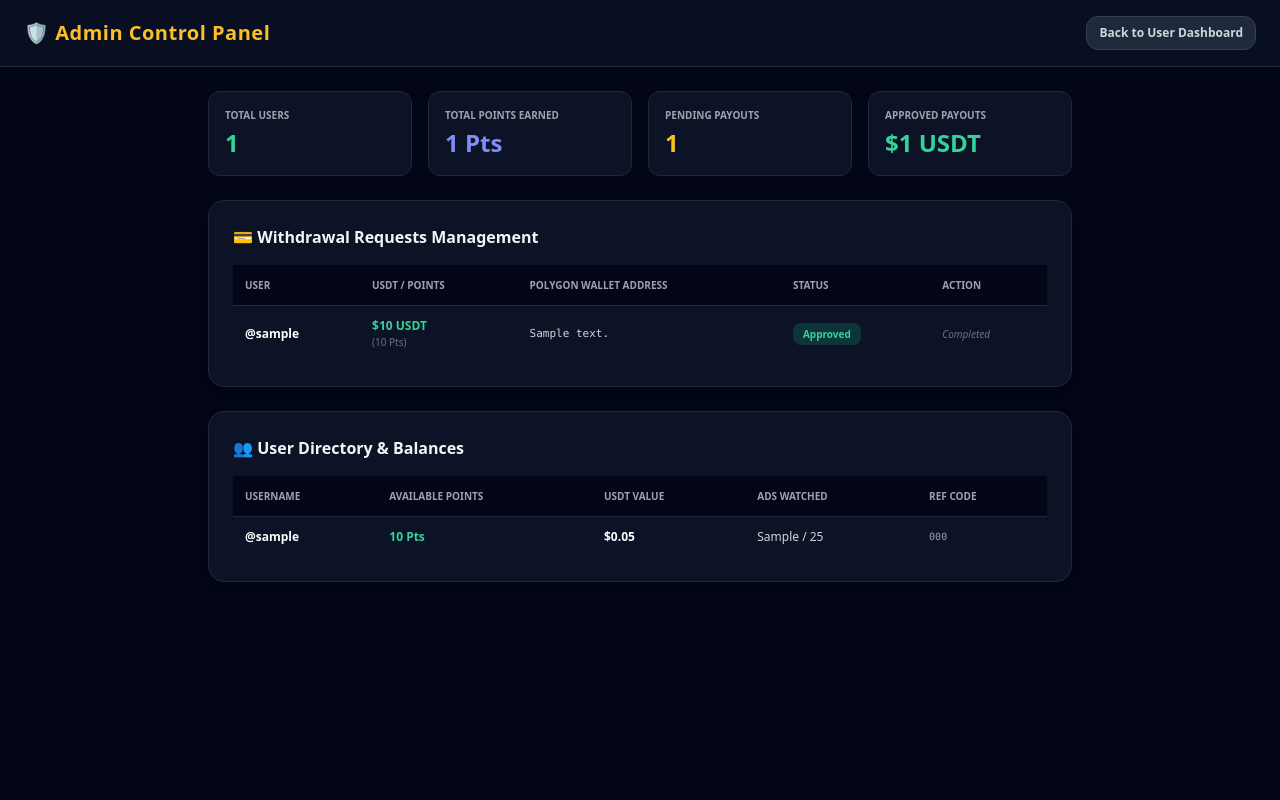
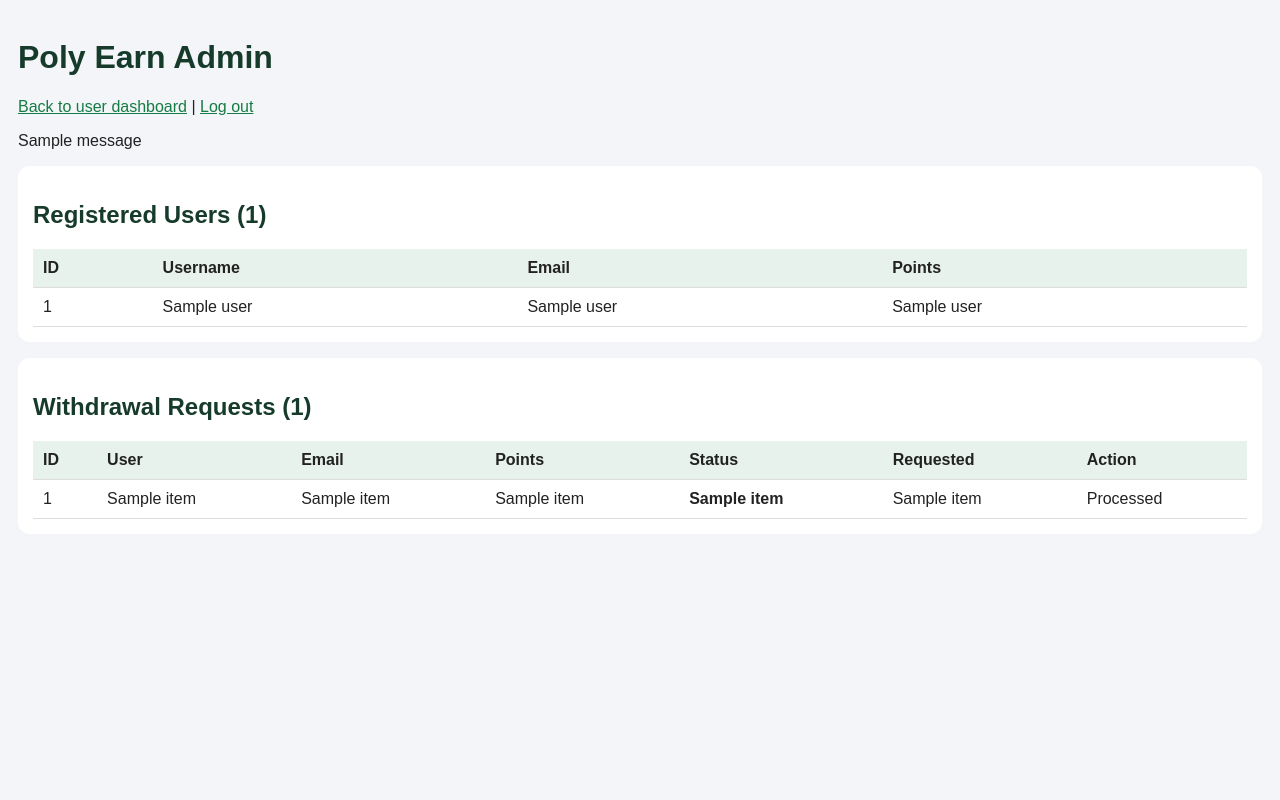
Before and after one commit to wizzidiamondblog-sketch/poly-earn, a Flask app: template templates/admin.html in a window 1280 px wide. Run offline with Flask 3, Linux system fonts and the light colour scheme; the template is opened without the code that fills it: most values are stand-ins (such as "Sample title", 1, 10 or a date in 2020); one stand-in notice (Sample message) is shown; some libraries are stand-ins or nearby versions.

Commit message:
Refactor admin panel layout and styles
Updated the admin panel HTML structure and styles, including the removal of the top navigation and the addition of withdrawal requests management.

```diff
--- a/templates/admin.html
+++ b/templates/admin.html
@@ -1,144 +1,84 @@
+
 <!DOCTYPE html>
 <html lang="en">
 <head>
     <meta charset="UTF-8">
-    <meta name="viewport" content="width=device-width, initial-scale=1.0">
-    <title>Poly Earn - Admin Control Panel</title>
-    <script src="https://cdn.tailwindcss.com"></script>
+    <meta name="viewport" content="width=device-width, initial-scale=1">
+    <title>Poly Earn Admin</title>
+    <style>
+        body { font-family: Arial, sans-serif; margin: 0; padding: 18px; background: #f3f5f8; color: #222; }
+        h1, h2 { color: #173b2b; }
+        .card { background: white; padding: 15px; margin: 16px 0; border-radius: 12px; overflow-x: auto; }
+        table { width: 100%; border-collapse: collapse; min-width: 600px; }
+        th, td { padding: 10px; border-bottom: 1px solid #ddd; text-align: left; }
+        th { background: #e8f2ec; }
+        button { padding: 8px 12px; border: 0; border-radius: 6px; cursor: pointer; margin: 3px; }
+        .approve { background: #167c45; color: white; }
+        .reject { background: #b42318; color: white; }
+        .status { font-weight: bold; }
+        a { color: #167c45; }
+    </style>
 </head>
-<body class="bg-slate-950 text-white min-h-screen font-sans pb-12">
+<body>
+    <h1>Poly Earn Admin</h1>
+    <p><a href="{{ url_for('dashboard') }}">Back to user dashboard</a> |
+       <a href="{{ url_for('logout') }}">Log out</a></p>
 
-    <!-- Top Navigation -->
-    <nav class="flex justify-between items-center px-6 py-4 border-b border-slate-800 bg-slate-900/60 backdrop-blur-md sticky top-0 z-50">
-        <h1 class="text-xl font-extrabold text-amber-400 tracking-wide flex items-center gap-2">
-            🛡️ Admin Control Panel
-        </h1>
-        <a href="/dashboard" class="text-xs bg-slate-800 text-gray-300 hover:bg-slate-700 px-3 py-2 rounded-xl border border-slate-700 font-semibold transition">Back to User Dashboard</a>
-    </nav>
+    {% with messages = get_flashed_messages(with_categories=true) %}
+      {% for category, message in messages %}
+        <p>{{ message }}</p>
+      {% endfor %}
+    {% endwith %}
 
-    <div class="max-w-4xl mx-auto px-4 mt-6 space-y-6">
-
-        <!-- STATS OVERVIEW -->
-        <div class="grid grid-cols-2 md:grid-cols-4 gap-4">
-            <div class="bg-slate-900/80 border border-slate-800 p-4 rounded-xl">
-                <p class="text-[10px] text-gray-400 uppercase font-semibold">Total Users</p>
-                <p class="text-2xl font-black text-emerald-400 mt-1">{{ total_users }}</p>
-            </div>
-            <div class="bg-slate-900/80 border border-slate-800 p-4 rounded-xl">
-                <p class="text-[10px] text-gray-400 uppercase font-semibold">Total Points Earned</p>
-                <p class="text-2xl font-black text-indigo-400 mt-1">{{ total_points_earned }} Pts</p>
-            </div>
-            <div class="bg-slate-900/80 border border-slate-800 p-4 rounded-xl">
-                <p class="text-[10px] text-gray-400 uppercase font-semibold">Pending Payouts</p>
-                <p class="text-2xl font-black text-amber-400 mt-1">{{ pending_payouts_count }}</p>
-            </div>
-            <div class="bg-slate-900/80 border border-slate-800 p-4 rounded-xl">
-                <p class="text-[10px] text-gray-400 uppercase font-semibold">Approved Payouts</p>
-                <p class="text-2xl font-black text-emerald-400 mt-1">${{ total_approved_usdt }} USDT</p>
-            </div>
+    <div class="card">
+        <h2>Registered Users ({{ users|length }})</h2>
+        <table>
+            <tr><th>ID</th><th>Username</th><th>Email</th><th>Points</th></tr>
+            {% for user in users %}
+            <tr>
+                <td>{{ user[0] }}</td>
+                <td>{{ user[1] }}</td>
+                <td>{{ user[2] }}</td>
+                <td>{{ user[3] }}</td>
+            </tr>
+            {% else %}
+            <tr><td colspan="4">No users found.</td></tr>
+            {% endfor %}
+        </table>
     </div>
 
-        <!-- PAYOUT MANAGEMENT TABLE -->
-        <div class="bg-slate-900/80 border border-slate-800 rounded-2xl p-6 shadow-xl space-y-4">
-            <h2 class="text-base font-bold text-gray-100 flex items-center gap-2">
-                💳 Withdrawal Requests Management
-            </h2>
-
-            <div class="overflow-x-auto">
-                <table class="w-full text-left text-xs text-gray-300">
-                    <thead class="bg-slate-950 text-gray-400 uppercase font-bold border-b border-slate-800 text-[10px]">
+    <div class="card">
+        <h2>Withdrawal Requests ({{ withdrawals|length }})</h2>
+        <table>
             <tr>
-                            <th class="p-3">User</th>
-                            <th class="p-3">USDT / Points</th>
-                            <th class="p-3">Polygon Wallet Address</th>
-                            <th class="p-3">Status</th>
-                            <th class="p-3">Action</th>
+                <th>ID</th><th>User</th><th>Email</th><th>Points</th>
+                <th>Status</th><th>Requested</th><th>Action</th>
             </tr>
-                    </thead>
-                    <tbody class="divide-y divide-slate-800/60">
-                        {% for p in payouts %}
-                        <tr class="hover:bg-slate-800/30">
-                            <td class="p-3 font-semibold text-white">@{{ p.username }}</td>
-                            <td class="p-3">
-                                <span class="text-emerald-400 font-bold">${{ p.usdt_amount }} USDT</span>
-                                <span class="text-[10px] text-gray-500 block">({{ p.points_deducted }} Pts)</span>
-                            </td>
-                            <td class="p-3 font-mono text-[11px] text-gray-300 select-all">{{ p.wallet_address }}</td>
-                            <td class="p-3">
-                                <span class="px-2.5 py-1 rounded-lg font-bold text-[10px]
-                                    {% if p.status == 'Approved' %}bg-emerald-500/20 text-emerald-400
-                                    {% elif p.status == 'Declined' %}bg-rose-500/20 text-rose-400
-                                    {% else %}bg-amber-500/20 text-amber-400{% endif %}">
-                                    {{ p.status }}
-                                </span>
-                            </td>
-                            <td class="p-3">
-                                {% if p.status == 'Pending' %}
-                                <div class="flex gap-2">
-                                    <button onclick="updatePayout({{ p.id }}, 'Approved')" class="bg-emerald-500 hover:bg-emerald-400 text-slate-950 font-bold px-2.5 py-1 rounded-lg transition">Approve</button>
-                                    <button onclick="updatePayout({{ p.id }}, 'Declined')" class="bg-rose-600 hover:bg-rose-500 text-white font-bold px-2.5 py-1 rounded-lg transition">Decline</button>
-                                </div>
+            {% for item in withdrawals %}
+            <tr>
+                <td>{{ item[0] }}</td>
+                <td>{{ item[1] }}</td>
+                <td>{{ item[2] }}</td>
+                <td>{{ item[3] }}</td>
+                <td class="status">{{ item[4] }}</td>
+                <td>{{ item[5] }}</td>
+                <td>
+                    {% if item[4] == 'pending' %}
+                    <form method="POST" action="{{ url_for('process_withdrawal', withdrawal_id=item[0], action='approve') }}">
+                        <button class="approve" type="submit">Approve</button>
+                    </form>
+                    <form method="POST" action="{{ url_for('process_withdrawal', withdrawal_id=item[0], action='reject') }}">
+                        <button class="reject" type="submit">Reject</button>
+                    </form>
                     {% else %}
-                                <span class="text-gray-500 text-[10px] italic">Completed</span>
+                    Processed
                     {% endif %}
                 </td>
             </tr>
             {% else %}
-                        <tr>
-                            <td colspan="5" class="p-4 text-center text-gray-500">No withdrawal requests found.</td>
-                        </tr>
+            <tr><td colspan="7">No withdrawal requests yet.</td></tr>
             {% endfor %}
-                    </tbody>
         </table>
     </div>
-        </div>
-
-        <!-- ALL REGISTERED USERS TABLE -->
-        <div class="bg-slate-900/80 border border-slate-800 rounded-2xl p-6 shadow-xl space-y-4">
-            <h2 class="text-base font-bold text-gray-100">👥 User Directory & Balances</h2>
-            <div class="overflow-x-auto">
-                <table class="w-full text-left text-xs text-gray-300">
-                    <thead class="bg-slate-950 text-gray-400 uppercase font-bold border-b border-slate-800 text-[10px]">
-                        <tr>
-                            <th class="p-3">Username</th>
-                            <th class="p-3">Available Points</th>
-                            <th class="p-3">USDT Value</th>
-                            <th class="p-3">Ads Watched</th>
-                            <th class="p-3">Ref Code</th>
-                        </tr>
-                    </thead>
-                    <tbody class="divide-y divide-slate-800/60">
-                        {% for u in users %}
-                        <tr class="hover:bg-slate-800/30">
-                            <td class="p-3 font-bold text-white">@{{ u.username }}</td>
-                            <td class="p-3 text-emerald-400 font-bold">{{ u.points }} Pts</td>
-                            <td class="p-3 font-semibold text-white">${{ (u.points * 0.005) | round(2) }}</td>
-                            <td class="p-3">{{ u.ads_watched }} / 25</td>
-                            <td class="p-3 font-mono text-[10px] text-gray-400">{{ u.ref_code }}</td>
-                        </tr>
-                        {% endfor %}
-                    </tbody>
-                </table>
-            </div>
-        </div>
-
-    </div>
-
-    <script>
-        function updatePayout(payoutId, status) {
-            if(!confirm(`Are you sure you want to mark this payout as ${status}?`)) return;
-
-            fetch('/admin/update-payout', {
-                method: 'POST',
-                headers: { 'Content-Type': 'application/json' },
-                body: JSON.stringify({ payout_id: payoutId, status: status })
-            })
-            .then(res => res.json())
-            .then(data => {
-                alert(data.message);
-                if(data.success) location.reload();
-            });
-        }
-    </script>
 </body>
 </html>
```
Lines whose indentation alone changed are shown as unchanged.
